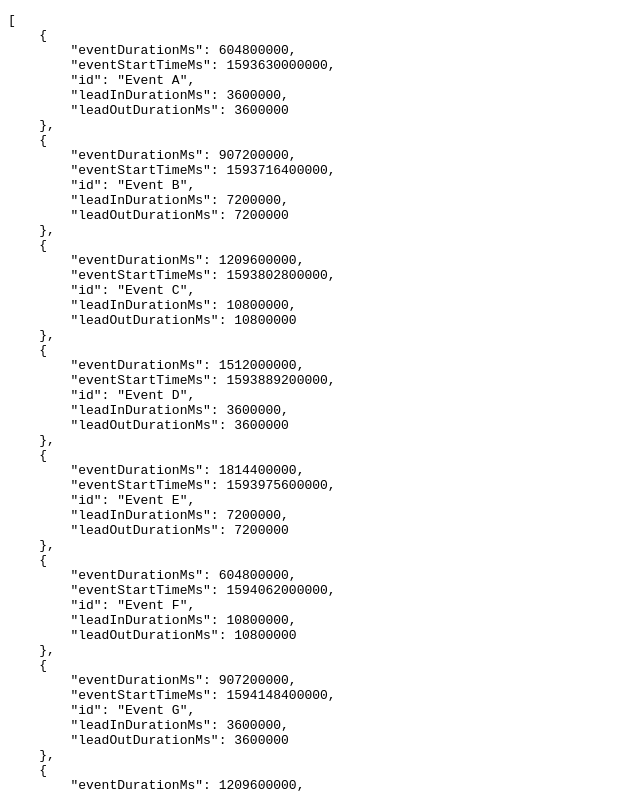
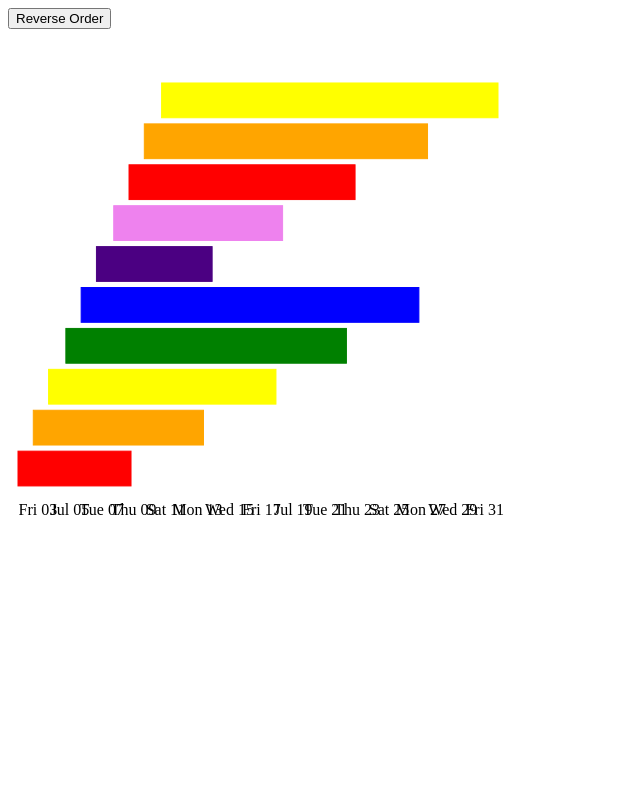
Before and after one commit to jordanpatton/nextjs-react-vis-sandbox, a Next.js app: page / in a window 1280 px wide. Shown: the top 793 px of the page, without its empty margins (0-640 px from the left). Built offline with nearby package versions, Linux system fonts and the light colour scheme.

Commit message:
mostly working

```diff
--- a/fixtures/events.ts
+++ b/common/fixtures.ts
@@ -1,11 +1,11 @@
-import { IEvent } from '../types';
+import { IEvent } from './types';
 
 const ONE_DAY_MS = 86400000;
 const ONE_HOUR_MS = 3600000;
 const ONE_WEEK_MS = 604800000;
 const START_DATE_MS = 1593630000000;
 
-const EVENTS: IEvent[] = [
+export const EVENTS: IEvent[] = [
     {
         eventDurationMs: ONE_WEEK_MS * 1,
         eventStartTimeMs: START_DATE_MS,
@@ -77,5 +77,3 @@ const EVENTS: IEvent[] = [
         leadOutDurationMs: ONE_HOUR_MS * 1,
     },
 ];
-
-export default EVENTS;
--- a/components/GanttChart.tsx
+++ b/components/GanttChart.tsx
@@ -1,16 +1,92 @@
 import React from 'react';
+import { HorizontalBarSeries, VerticalGridLines, XAxis, XYPlot } from 'react-vis';
 
-import { IGanttChartProps, IGanttChartState } from '../types';
+import { IEvent, IObservation } from '../common/types';
 
-export class GanttChart extends React.Component<IGanttChartProps, IGanttChartState> {
-    constructor(props: IGanttChartProps) {
-        super(props);
-        this.state = { crosshairValues: [] };
+const COLORS = ['red', 'orange', 'yellow', 'green', 'blue', 'indigo', 'violet'];
+
+export class GanttChart extends React.Component<{ events: IEvent[] }> {
+    /**
+     * Splits data into transparent offset data and opaque actual data. Bar charts need
+     * two stacked data series in order to display a bar that doesn't start at the axis.
+     */
+    private getHorizontalBarSeriesData() {
+        const { events } = this.props;
+        const actualData: IObservation[] = [];
+        const offsetData: IObservation[] = [];
+
+        // note: do not sort here; use order from provided data
+        events.forEach((val, idx) => {
+            const absoluteStart = val.eventStartTimeMs - val.leadInDurationMs;
+            const absoluteEnd = val.eventStartTimeMs + val.eventDurationMs + val.leadOutDurationMs;
+            const offsetX = absoluteStart;
+            offsetData[idx] = {
+                x: offsetX < 0 ? 0 : offsetX, // no negative offset
+                y: idx, // 0...N (not for display)
+            };
+            const actualX = absoluteEnd - absoluteStart;
+            actualData[idx] = {
+                x: actualX < 1 ? 1 : actualX, // minimum bar width of 1
+                y: idx, // 0...N (matches offset)
+                color: COLORS[idx % COLORS.length],
+            };
+        });
+
+        return { actualData, offsetData };
+    }
+
+    private getXDomainLower(): number {
+        const { events } = this.props;
+        return events.reduce(
+            (acc, val) => {
+                const absoluteStart = val.eventStartTimeMs - val.leadInDurationMs;
+                return absoluteStart < acc ? absoluteStart : acc;
+            },
+            Date.now(),
+        );
+    }
+
+    private getXDomainUpper(): number {
+        const { events } = this.props;
+        return events.reduce(
+            (acc, val) => {
+                const absoluteEnd = val.eventStartTimeMs + val.eventDurationMs + val.leadOutDurationMs;
+                return absoluteEnd > acc ? absoluteEnd : acc;
+            },
+            0,
+        );
     }
 
     render() {
         const { events } = this.props;
-        return <pre>{JSON.stringify(events, null, 4)}</pre>;
+        const { actualData, offsetData } = this.getHorizontalBarSeriesData();
+        return (
+            <XYPlot
+                height={500}
+                margin={{ top: 10, right: 10, bottom: 40, left: 10 }}
+                stackBy="x"
+                xDomain={[this.getXDomainLower(), this.getXDomainUpper()]}
+                xType="time"
+                yDomain={[0, events.length]}
+                yType="linear"
+                width={500}
+            >
+                <XAxis />
+                <VerticalGridLines />
+                {/* @ts-ignore: use `data` instead of `barWidth` */}
+                <HorizontalBarSeries
+                    color="transparent" // visually offsets actual data
+                    data={offsetData}
+                    stack
+                />
+                {/* @ts-ignore: use `data` instead of `barWidth` */}
+                <HorizontalBarSeries
+                    colorType="literal" // uses "color" from data itself
+                    data={actualData}
+                    stack
+                />
+            </XYPlot>
+        );
     }
 }
 
--- a/pages/index.tsx
+++ b/pages/index.tsx
@@ -1,8 +1,21 @@
 import React from 'react';
 
 import GanttChart from '../components/GanttChart';
-import EVENTS from '../fixtures/events';
+import { EVENTS } from '../common/fixtures';
 
-const Index: React.FC = () => <GanttChart events={EVENTS} />;
+const Index: React.FC = () => {
+    const [isReversed, setIsReversed] = React.useState<boolean>(false);
+    const events = isReversed ? EVENTS.slice().reverse() : EVENTS;
+    return (
+        <>
+            <div>
+                <button onClick={() => setIsReversed(!isReversed)} type="button">
+                    Reverse Order
+                </button>
+            </div>
+            <GanttChart events={events} />
+        </>
+    );
+};
 
 export default Index;
```
Also changed, not shown: common/types.ts (renamed from types/index.ts, +6 -8 lines).
